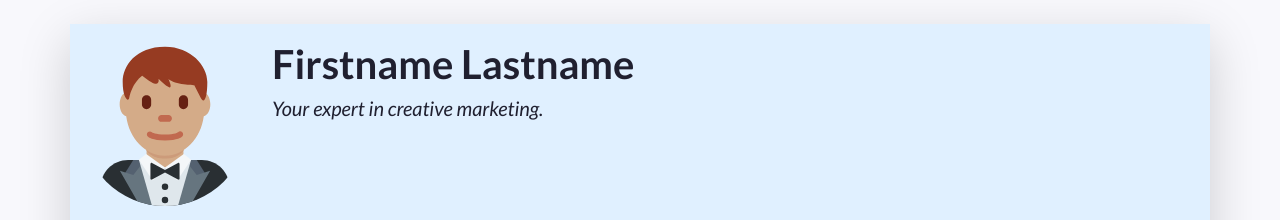
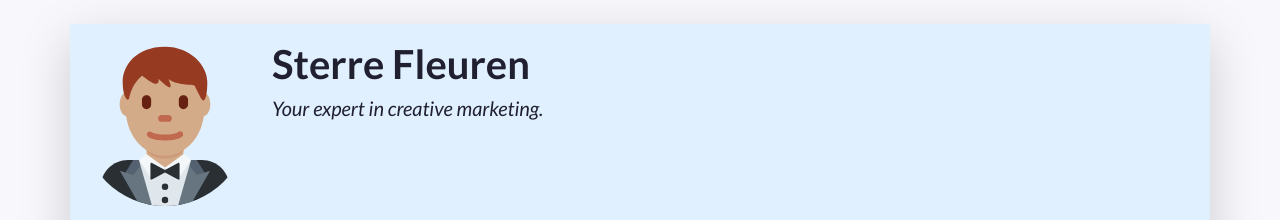
Before and after one commit to spookyscarysterre/sterrecv, a plain HTML site: page index.html in a window 1280 px wide. Shown: the top 220 px of the page. Drawn offline with nearby package versions, Linux system fonts and the light colour scheme.

Commit message:
change my name
i changed my name to sterre fleuren

```diff
--- a/index.html
+++ b/index.html
@@ -54,7 +54,7 @@
           A container to wrap around your name and tagline. Full-width at small size, then columns of increasing size.
         -->
         <div class="col-12 col-sm-8 col-md-9 col-lg-10 my-3 header-content">
-          <h1 class="fw-bolder">Firstname Lastname</h1>
+          <h1 class="fw-bolder">Sterre Fleuren</h1>
           <h5 class="fst-italic tagline">Your expert in creative marketing.</h5>
         </div>
       </header>
```
